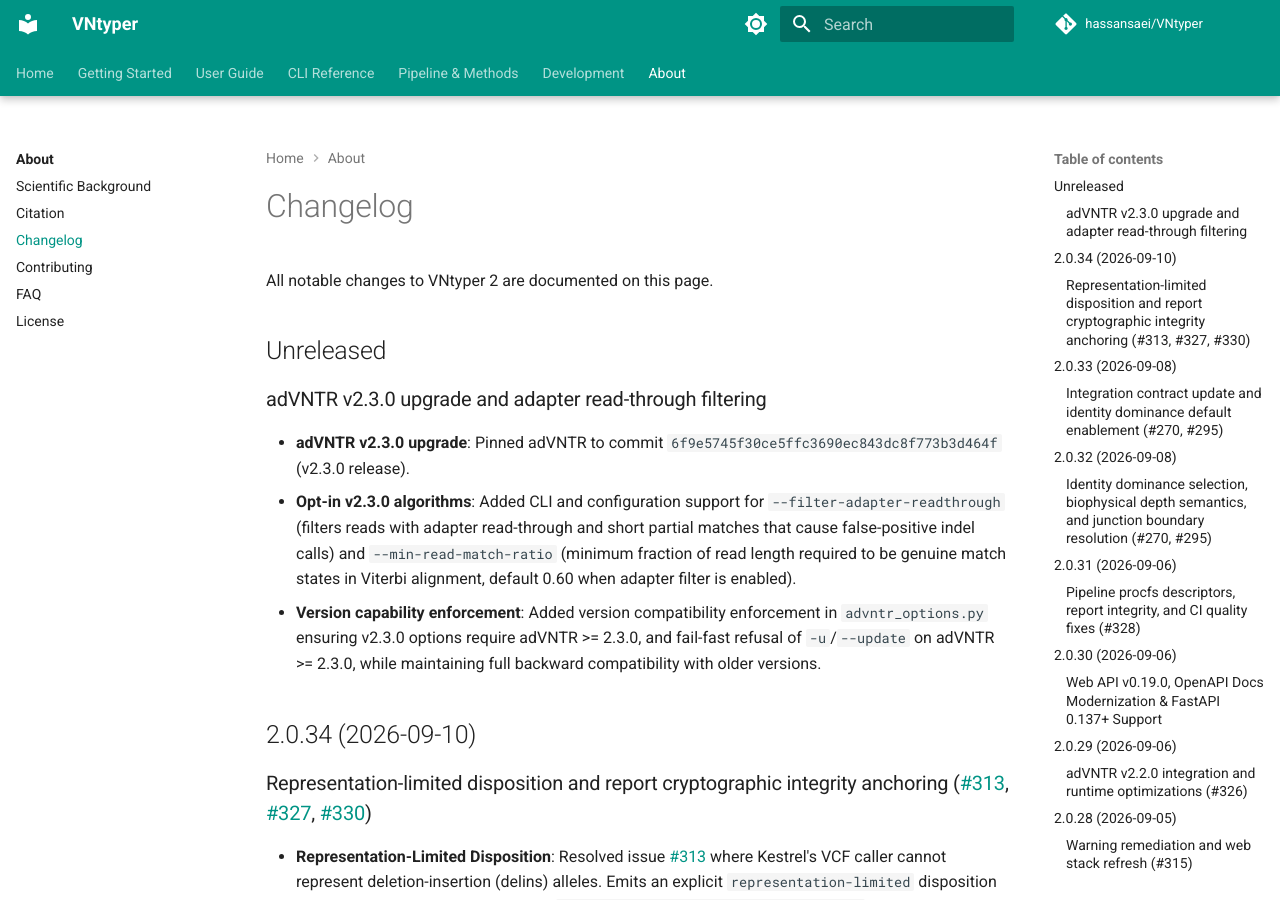
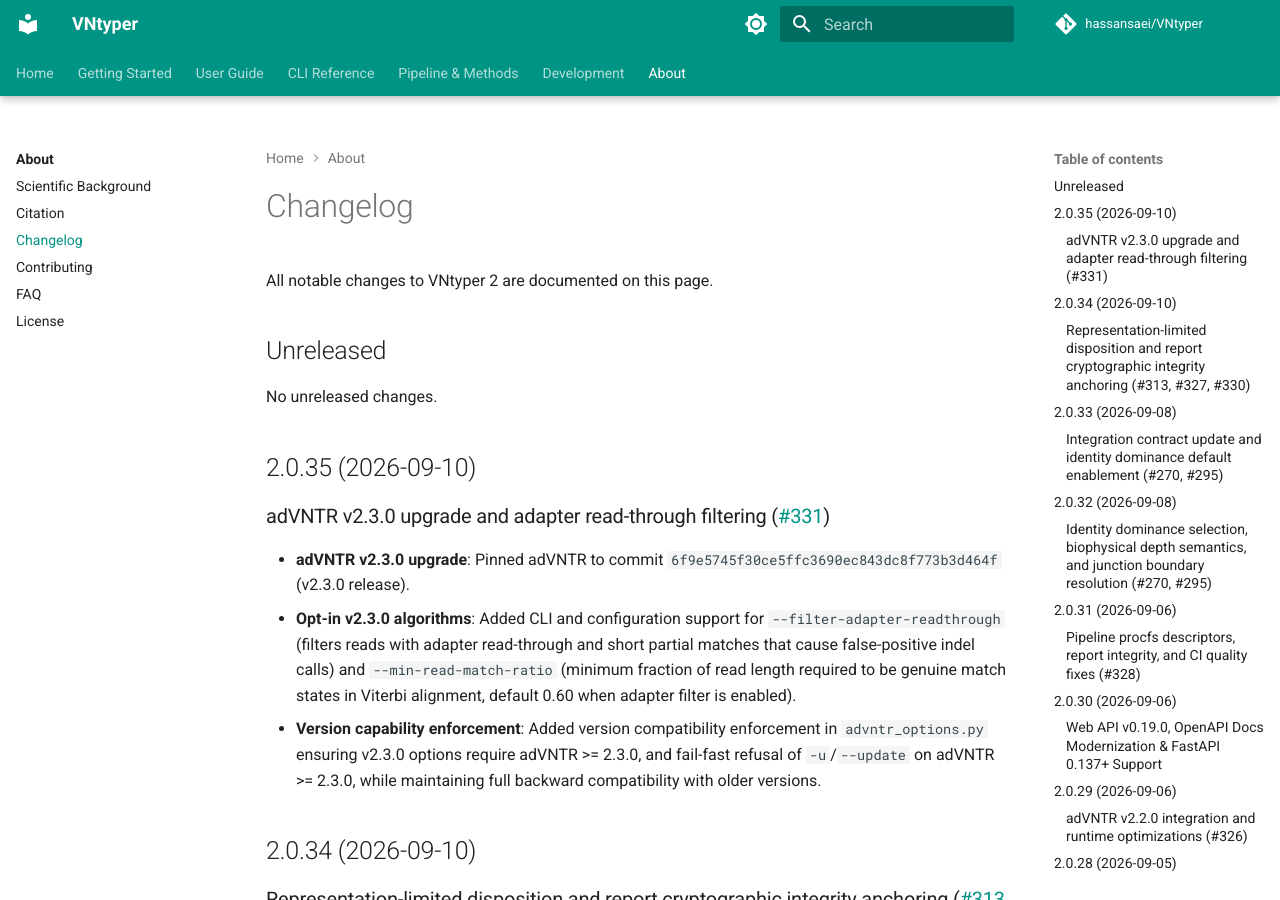
Before and after one commit to hassansaei/VNtyper, an MkDocs documentation site: the page built from docs/about/changelog.md, in a window 1280 px wide and 900 px high. Built offline with MkDocs 1.6.1 and Material for MkDocs 9.7.7, drawn with Linux system fonts in a browser that asks for light colours; comment, search, counter and statistics services are not loaded.

Commit message:
chore(release): bump version to 2.0.35

```diff
--- a/docs/about/changelog.md
+++ b/docs/about/changelog.md
@@ -4,7 +4,11 @@
 
 ## Unreleased
 
-### adVNTR v2.3.0 upgrade and adapter read-through filtering
+No unreleased changes.
+
+## 2.0.35 (2026-09-10)
+
+### adVNTR v2.3.0 upgrade and adapter read-through filtering ([#331](https://github.com/hassansaei/VNtyper/pull/331))
 
 - **adVNTR v2.3.0 upgrade**: Pinned adVNTR to commit `6f9e5745f30ce5ffc3690ec843dc8f773b3d464f` (v2.3.0 release).
 - **Opt-in v2.3.0 algorithms**: Added CLI and configuration support for `--filter-adapter-readthrough` (filters reads with adapter read-through and short partial matches that cause false-positive indel calls) and `--min-read-match-ratio` (minimum fraction of read length required to be genuine match states in Viterbi alignment, default 0.60 when adapter filter is enabled).
--- a/vntyper/version.py
+++ b/vntyper/version.py
@@ -1 +1 @@
-__version__ = "2.0.34"
+__version__ = "2.0.35"
```
Also changed, not shown: 1 other file.
